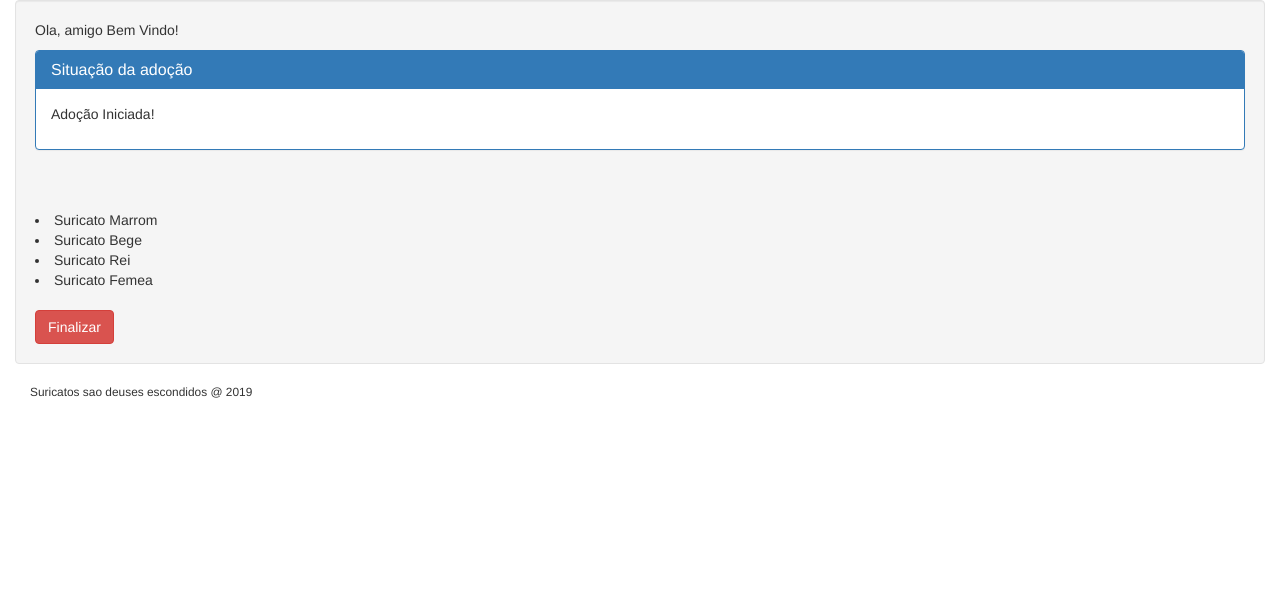
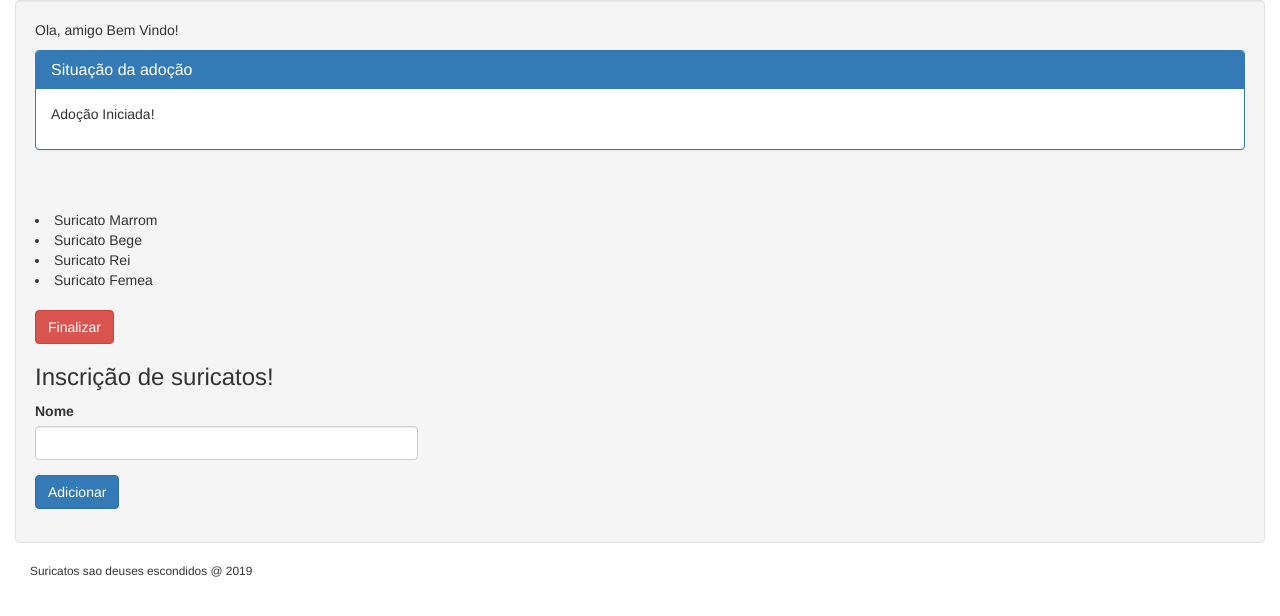
Before and after one commit to FabioAJ/exercicio-angularjs, a plain HTML site: page index.html in a window 1280 px wide. Shown: the part 70-686 px from the top of the page. Drawn offline with Linux system fonts and the light colour scheme.

Commit message:
Implementa input para inscricoes

```diff
--- a/index.html
+++ b/index.html
@@ -30,6 +30,24 @@
         <br>
         <button ng-show="iniciado" ng-click="finalizar()" class="btn btn-danger"> Finalizar </button>
         <button ng-show="!iniciado" ng-click="iniciar()" class="btn btn-success"> Iniciar </button>
+        <h3> Inscrição de suricatos!</h3>
+        <form name="form_1">
+            <div class="row">
+                <div class="col-md-4">
+                    <div class="form-group form-group-default">
+                        <label>Nome</label>
+                        <input class="form-control" type="text" id="nome_suricato" name="nome_suricato" ng-model="nome_suricato">
+                    </div>
+                </div>
+            </div>
+            <div class="row">
+                <div class="col-md-4">
+                    <button ng-click="submeter()" class="btn btn-primary">
+                        Adicionar
+                    </button>
+                </div>
+            </div>
+        </form>
         </div>
         <div class="container-fluid container-fixed-lg footer">
             <div class="copyright sm-text-center">
--- a/scripts/primeiro-controller.js
+++ b/scripts/primeiro-controller.js
@@ -10,4 +10,7 @@ angular.module('aplicacao').controller('PrimeiroController', function($scope) {
     $scope.iniciar = function() {
         $scope.iniciado = true;
     }
+    $scope.submeter = function() {
+        $scope.suricatos.push($scope.nome_suricato);
+    }
 });
```
